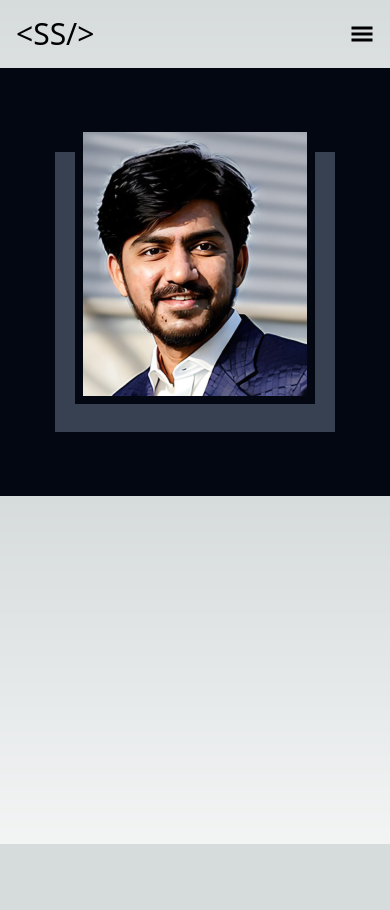
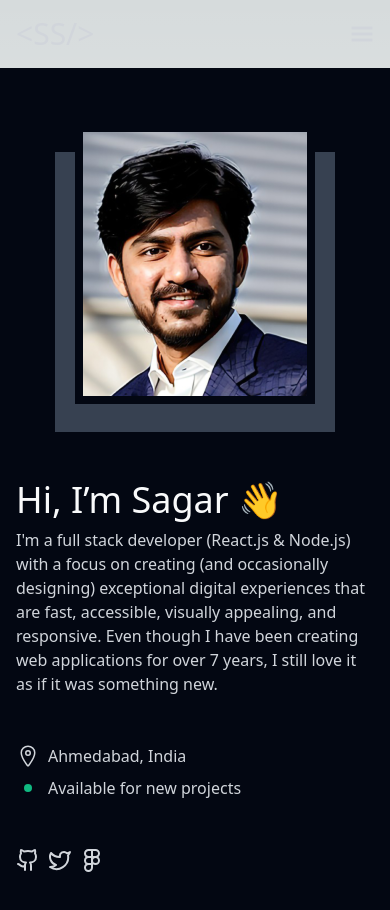
Before and after one commit to Zoljargal2004/Portfolio.1, a Next.js app: page / in a window 390 px wide. Shown: the top 910 px of the page. Before the commit the page ends 844 px from the top, so only its background shows below. Built offline with nearby package versions, Linux system fonts and the light colour scheme.

Commit message:
mobile hero section

```diff
--- a/pages/components/hero.js
+++ b/pages/components/hero.js
@@ -1,19 +1,93 @@
 import Image from "next/image";
+import { IoLocationOutline } from "react-icons/io5";
+import { LuGithub } from "react-icons/lu";
+import { LuTwitter } from "react-icons/lu";
+import { LuFigma } from "react-icons/lu";
+
 export function Hero() {
   return (
     <div className="bg-[--bg-color] py-16 px-4">
-      <div className="flex flex-col items-center">
-        <Portrait size="" portrait="first"/>
+      <div className="flex flex-col items-center gap-12">
+        <Portrait size="" portrait="first" />
+        <Hero_Paragraph />
       </div>
     </div>
   );
 }
 
 export function Portrait(props) {
-    return <div className="pt-5 flex justify-center">
+  return (
+    <div className="pt-5 flex justify-center">
+      <div className="border-[8px] border-transparent bg-[--portrait-bg] w-[280px] h-[280px] bottom-0 relative">
+        <Image
+          width={240}
+          height={280}
+          src="/Images/Pic.png"
+          className="absolute bottom-5 left-3"
+        />
+      </div>
+    </div>
+  );
+}
 
-        <div className="border-[8px] border-transparent bg-[--portrait-bg] w-[280px] h-[280px] bottom-0 relative">
-            <Image width={240} height={280} src="/Images/Pic.png" className="absolute bottom-5 left-3"/>
+function Hero_Paragraph() {
+  return (
+    <div className="flex flex-col gap-12">
+      <h1 className="mb-[-40px] text-[--head-color] text-4xl">Hi, I’m Sagar 👋</h1>
+      <p>
+        I'm a full stack developer (React.js & Node.js) with a focus on creating
+        (and occasionally designing) exceptional digital experiences that are
+        fast, accessible, visually appealing, and responsive. Even though I have
+        been creating web applications for over 7 years, I still love it as if
+        it was something new.
+      </p>
+      <Status />
+      <Social />
+    </div>
+  );
+}
+function Status() {
+  let available = true;
+  let location = "Ahmedabad, India";
+
+  return (
+    <div className="flex flex-col gap-2 ">
+      <div className="flex gap-2 items-center">
+        <IoLocationOutline size={24} />
+        <span>{location}</span>
+      </div>
+      <div className="flex gap-2 items-center">
+        <div className="w-6 h-6 flex justify-center items-center">
+          <div
+            className={
+              available
+                ? "w-2 h-2 rounded-[50%] bg-[--status-available]"
+                : "w-2 h-2 bg-red-700 rounded-[50%]"
+            }
+          ></div>
         </div>
+        <span>
+          {available
+            ? "Available for new projects"
+            : "Not available for new projects"}
+        </span>
+      </div>
     </div>
+  );
 }
+function Social() {
+    let size = 24
+  return (
+    <div className="flex gap-2">
+      <div>
+        <LuGithub size={size}/>
+      </div>
+      <div>
+        <LuTwitter size={size}/>
+      </div>
+      <div>
+        <LuFigma size={size}/>
+      </div>
+    </div>
+  );
+}
--- a/styles/globals.css
+++ b/styles/globals.css
@@ -14,6 +14,8 @@
   --text-on-button: #111827;
   --line-bg:#1F2937;
   --portrait-bg: #374151;
+
+  --status-available: #10B981;
 }
 
 @media (prefers-color-scheme: dark) {
@@ -39,3 +41,7 @@ body {
     text-wrap: balance;
   }
 }
+
+*{
+  color: var(--text-color);
+}
```
